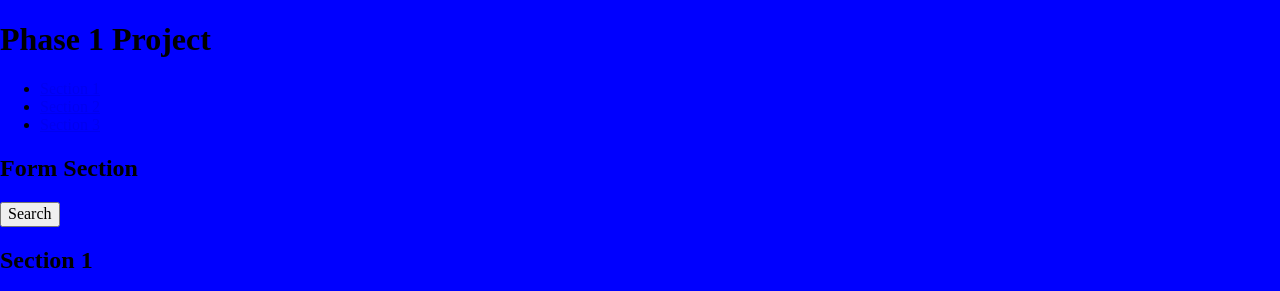
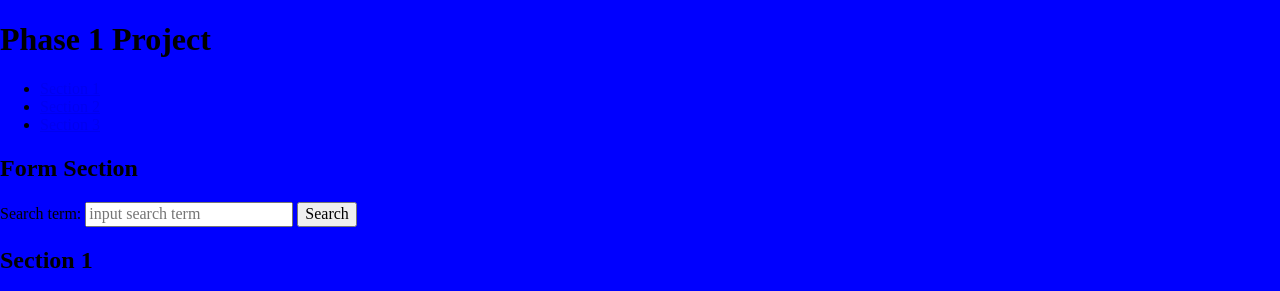
Before and after one commit to leunghb40/flatiron-frontend-phase-1-project, a plain HTML site: page index.html in a window 1280 px wide. Shown: the top 291 px of the page. Drawn offline with nearby package versions, Linux system fonts and the light colour scheme; a script that the page names is missing.

Commit message:
add section

```diff
--- a/index.html
+++ b/index.html
@@ -37,6 +37,8 @@
         <section class="search-form">
             <h2>Form Section</h2>
             <form action="GET" id="meal-form">
+                <label for="search-terms">Search term:</label>
+                <input type="text" name="search-terms" id="search-terms" placeholder="input search term" required>
 
 
                 <input type="submit" value="Search">
```
